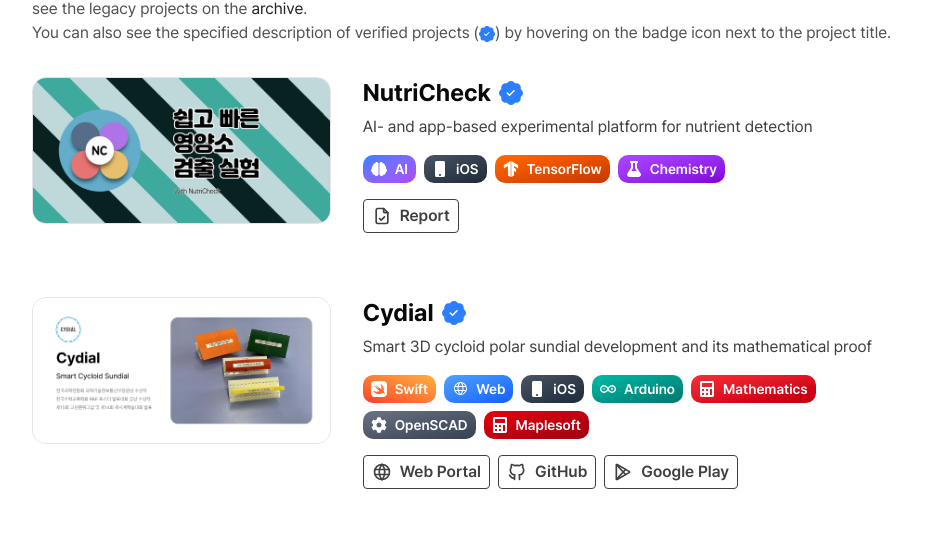
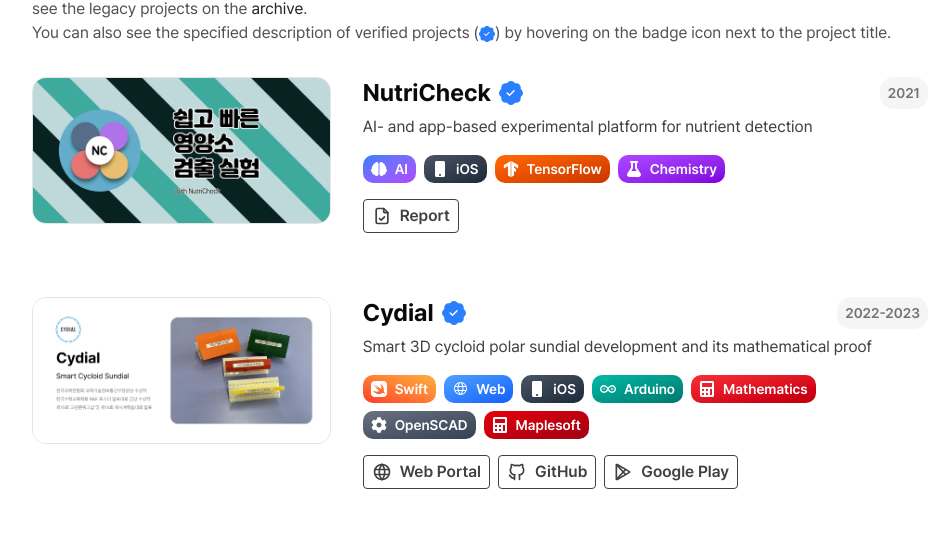
Before and after one commit to hoony6134/portfolio, a React (Vite) app: page /projects in a window 1280 px wide. Shown: the part 215-754 px from the top of the page, without its empty margins (160-1111 px from the left). Built offline with nearby package versions, Linux system fonts and the light colour scheme.

Commit message:
design: project card with year

```diff
--- a/src/pages/projects/components/project-card.tsx
+++ b/src/pages/projects/components/project-card.tsx
@@ -7,7 +7,10 @@
 
 function ProjectCard({ project }: ProjectCardProps) {
   return (
-    <div className="flex flex-col sm:flex-row gap-4 sm:gap-6 xl:gap-8">
+    <div className="relative flex flex-col sm:flex-row gap-4 sm:gap-6 xl:gap-8">
+      <span className="absolute top-0 right-0 text-sm py-1.5 px-2 text-neutral-500 dark:text-neutral-400 rounded-xl font-semibold bg-neutral-100 dark:bg-neutral-800">
+        {project.date}
+      </span>
       {/* Thumbnail */}
       <div className="flex-shrink-0 w-full sm:w-2/5 md:w-1/3">
         <img
```
